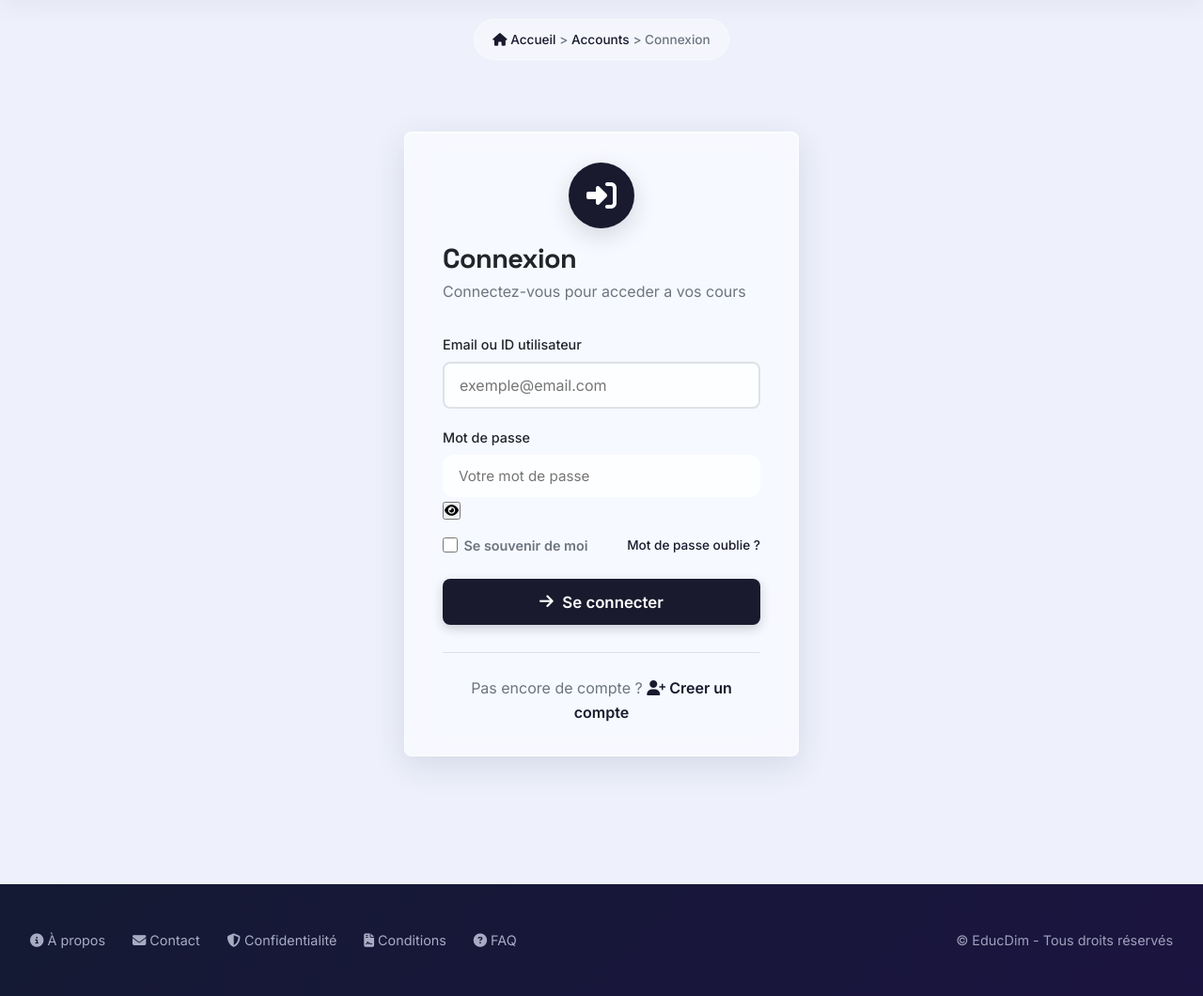
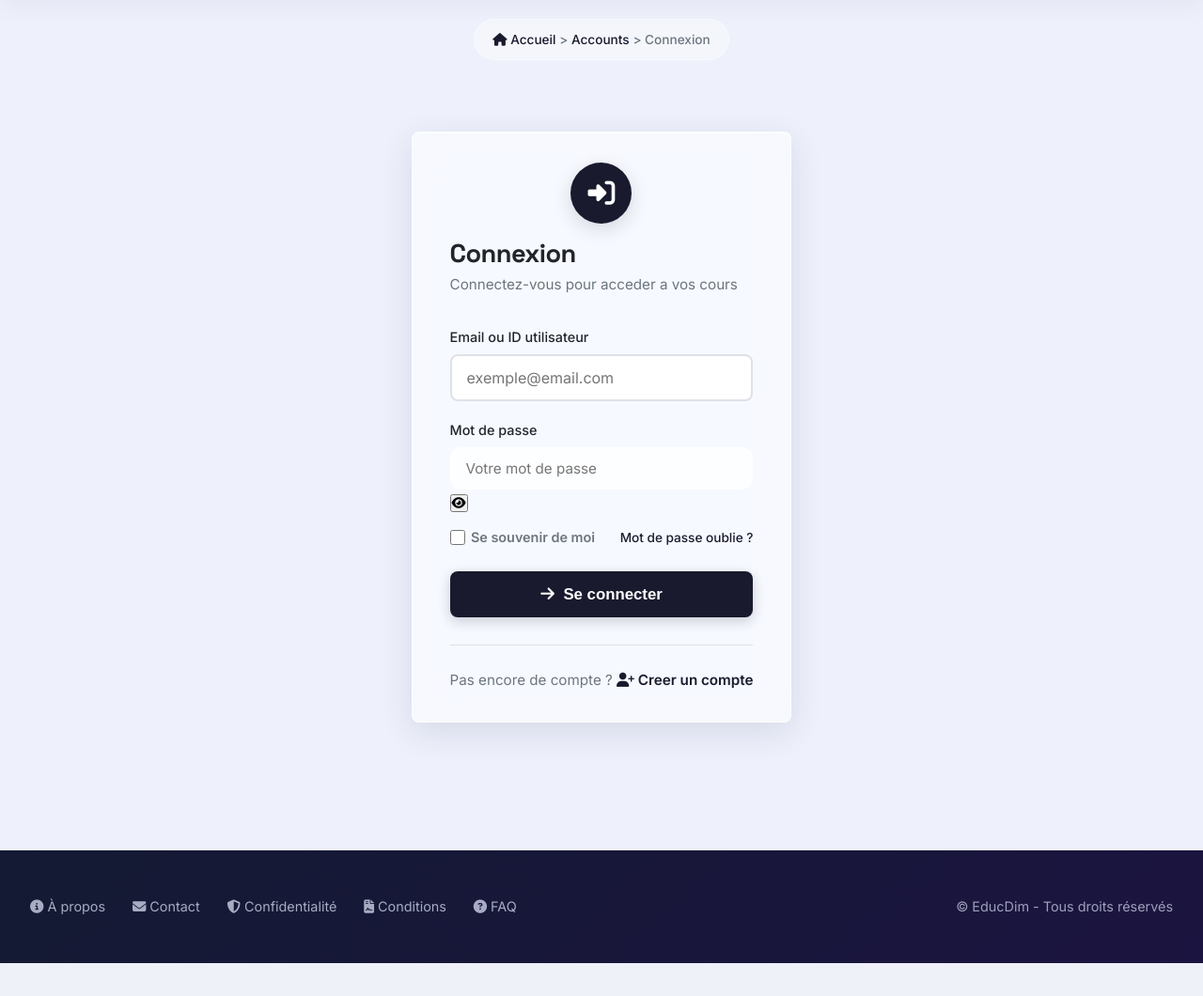
Before and after one commit to marcusblai32-ctrl/educdim, a Django app: page /fr/accounts/connexion/ in a window 1280 px wide. Shown: the part 71-1131 px from the top of the page at 94% size. After the commit the page ends 1096 px from the top, so only its background shows below. Run offline with Django 5.2, Linux system fonts and the light colour scheme; data comes from the database, SQL or seed files in the repository; data that the repository does not hold is empty.

Commit message:
Update login.html

```diff
--- a/templates/accounts/login.html
+++ b/templates/accounts/login.html
@@ -59,68 +53,40 @@
         display: flex;
         align-items: center;
         justify-content: center;
-        width: 38px;
-        height: 38px;
+        width: 36px;
+        height: 36px;
     }
 
     .toggle-password:hover {
         color: var(--primary, #1a1a2e);
         background: rgba(26, 26, 46, 0.06);
-        transform: translateY(-50%) scale(1.05);
     }
 
     .toggle-password:active {
-        transform: translateY(-50%) scale(0.92);
+        transform: translateY(-50%) scale(0.9);
     }
 
     .toggle-password:focus {
         outline: none;
-        box-shadow: 0 0 0 3px rgba(26, 26, 46, 0.12);
     }
 
     .toggle-password i {
-        font-size: 1.2rem;
-        transition: transform 0.3s ease;
+        font-size: 1.15rem;
         pointer-events: none;
-    }
-
-    .toggle-password i.fa-eye-slash {
-        transform: scale(0.9);
     }
 
     .toggle-password.visible i {
         color: var(--primary, #1a1a2e);
     }
 
-    /* Animation micro-interaction */
-    .password-field input {
-        position: relative;
-    }
-
-    .password-field .input-highlight {
-        position: absolute;
-        bottom: 0;
-        left: 50%;
-        width: 0;
-        height: 2px;
-        background: var(--primary, #1a1a2e);
-        transition: all 0.3s ease;
-        transform: translateX(-50%);
-        border-radius: 2px;
-    }
-
-    .password-field input:focus ~ .input-highlight {
-        width: 80%;
-    }
-
     .auth-container .card {
-        animation: slideUp 0.5s ease-out;
+        animation: slideUp 0.4s ease-out;
     }
 
     @keyframes slideUp {
         from {
             opacity: 0;
-            transform: translateY(30px);
+            transform: translateY(20px);
         }
         to {
             opacity: 1;
@@ -167,66 +131,73 @@
 {% block content %}
 <div class="auth-container">
     <div class="card" style="max-width:420px; margin:0 auto; padding:2rem 2.5rem;">
+        <!-- ===== HEADER ===== -->
         <div class="text-center" style="margin-bottom:2rem;">
-            <div style="width:70px; height:70px; border-radius:50%; background:var(--primary); display:flex; align-items:center; justify-content:center; margin:0 auto 1rem; box-shadow:0 8px 24px rgba(26,26,46,0.15);">
-                <i class="fas fa-sign-in-alt" style="color:#fff; font-size:2rem;"></i>
+            <div style="width:65px; height:65px; border-radius:50%; background:var(--primary); display:flex; align-items:center; justify-content:center; margin:0 auto 1rem; box-shadow:0 6px 20px rgba(26,26,46,0.15);">
+                <i class="fas fa-sign-in-alt" style="color:#fff; font-size:1.8rem;"></i>
             </div>
-            <h1 style="font-size:1.8rem; font-weight:700; margin:0;">{% trans "Connexion" %}</h1>
-            <p style="color:var(--text-muted); margin-top:0.3rem;">{% trans "Connectez-vous pour acceder a vos cours" %}</p>
+            <h1 style="font-size:1.7rem; font-weight:700; margin:0;">{% trans "Connexion" %}</h1>
+            <p style="color:var(--text-muted); margin-top:0.3rem; font-size:0.95rem;">{% trans "Connectez-vous pour acceder a vos cours" %}</p>
         </div>
 
+        <!-- ===== FORM ===== -->
         <form method="post">
             {% csrf_token %}
+
+            <!-- Email -->
             <div class="form-group" style="margin-bottom:1.2rem;">
                 <label for="id_username" style="display:block; margin-bottom:0.4rem; font-weight:500; font-size:0.9rem;">
                     {% trans "Email ou ID utilisateur" %}
                 </label>
-                <input type="text" name="username" id="id_username" class="form-control"
-                       style="width:100%; padding:0.7rem 1rem; border:2px solid var(--border, #dee2e6); border-radius:var(--radius,8px); font-size:1rem; transition:all 0.3s; box-sizing:border-box; height:50px;"
+                <input type="text" name="username" id="id_username"
+                       style="width:100%; padding:0.75rem 1rem; border:2px solid var(--border, #dee2e6); border-radius:var(--radius,8px); font-size:1rem; transition:all 0.3s; box-sizing:border-box; height:50px; background:var(--white); color:var(--text);"
                        placeholder="exemple@email.com" required>
             </div>
 
+            <!-- Password -->
             <div class="form-group" style="margin-bottom:0.8rem;">
                 <label for="id_password" style="display:block; margin-bottom:0.4rem; font-weight:500; font-size:0.9rem;">
                     {% trans "Mot de passe" %}
                 </label>
                 <div class="password-field">
-                    <input type="password" name="password" id="id_password" class="form-control"
+                    <input type="password" name="password" id="id_password"
                            placeholder="{% trans 'Votre mot de passe' %}" required>
                     <button type="button" class="toggle-password" id="togglePassword" aria-label="Afficher le mot de passe">
                         <i class="fas fa-eye"></i>
                     </button>
-                    <span class="input-highlight"></span>
                 </div>
             </div>
 
+            <!-- Options -->
             <div style="display:flex; justify-content:space-between; align-items:center; margin-bottom:1.5rem; flex-wrap:wrap; gap:0.5rem;">
                 <label style="display:flex; align-items:center; gap:0.4rem; font-size:0.9rem; color:var(--text-muted); cursor:pointer;">
                     <input type="checkbox" name="remember" style="width:16px; height:16px; accent-color:var(--primary); cursor:pointer;">
                     {% trans "Se souvenir de moi" %}
                 </label>
-                <a href="{% url 'accounts:password_reset' %}" style="font-size:0.85rem; color:var(--primary); text-decoration:none; font-weight:500; transition:color 0.3s;">
+                <a href="{% url 'accounts:password_reset' %}" style="font-size:0.85rem; color:var(--primary); text-decoration:none; font-weight:500;">
                     {% trans "Mot de passe oublie ?" %}
                 </a>
             </div>
 
+            <!-- Errors -->
             {% if form.errors %}
-            <div class="alert alert-error" style="background:rgba(220,53,69,0.08); border:1px solid var(--danger, #dc3545); color:var(--danger, #dc3545); padding:0.8rem 1rem; border-radius:var(--radius,8px); margin-bottom:1.2rem; display:flex; align-items:center; gap:0.5rem;">
+            <div style="background:rgba(220,53,69,0.08); border:1px solid var(--danger, #dc3545); color:var(--danger, #dc3545); padding:0.7rem 1rem; border-radius:var(--radius,8px); margin-bottom:1.2rem; display:flex; align-items:center; gap:0.5rem; font-size:0.9rem;">
                 <i class="fas fa-exclamation-circle"></i> {% trans "Email/ID ou mot de passe incorrect." %}
             </div>
             {% endif %}
 
-            <button type="submit" class="btn btn-primary btn-block btn-lg"
-                    style="width:100%; padding:0.9rem; background:var(--primary); color:#fff; border:none; border-radius:var(--radius,8px); font-size:1.05rem; font-weight:600; cursor:pointer; transition:all 0.3s ease; box-shadow:0 4px 12px rgba(26,26,46,0.2); display:flex; align-items:center; justify-content:center; gap:0.6rem;">
+            <!-- Submit -->
+            <button type="submit"
+                    style="width:100%; padding:0.9rem; background:var(--primary); color:#fff; border:none; border-radius:var(--radius,8px); font-size:1.05rem; font-weight:600; cursor:pointer; transition:all 0.3s ease; box-shadow:0 4px 14px rgba(26,26,46,0.2); display:flex; align-items:center; justify-content:center; gap:0.6rem;">
                 <i class="fas fa-arrow-right"></i> {% trans "Se connecter" %}
             </button>
-            <button type="submit" style="display:none;"></button>
         </form>
 
+        <!-- ===== FOOTER ===== -->
         <div style="margin-top:1.8rem; text-align:center; border-top:1px solid var(--border); padding-top:1.5rem;">
-            <p style="color:var(--text-muted); margin:0;">
+            <p style="color:var(--text-muted); margin:0; font-size:0.95rem;">
                 {% trans "Pas encore de compte ?" %}
-                <a href="{% url 'accounts:signup' %}" style="color:var(--primary); text-decoration:none; font-weight:600; transition:color 0.3s;">
+                <a href="{% url 'accounts:signup' %}" style="color:var(--primary); text-decoration:none; font-weight:600;">
                     <i class="fas fa-user-plus"></i> {% trans "Creer un compte" %}
                 </a>
             </p>
@@ -236,38 +207,18 @@
 
 <script>
     document.addEventListener('DOMContentLoaded', function() {
-        const togglePassword = document.getElementById('togglePassword');
-        const password = document.getElementById('id_password');
+        const toggle = document.getElementById('togglePassword');
+        const input = document.getElementById('id_password');
 
-        if (togglePassword && password) {
-            togglePassword.addEventListener('click', function() {
-                const isPassword = password.getAttribute('type') === 'password';
-                password.setAttribute('type', isPassword ? 'text' : 'password');
+        if (toggle && input) {
+            toggle.addEventListener('click', function() {
+                const isPassword = input.getAttribute('type') === 'password';
+                input.setAttribute('type', isPassword ? 'text' : 'password');
 
                 const icon = this.querySelector('i');
                 icon.classList.toggle('fa-eye');
                 icon.classList.toggle('fa-eye-slash');
-
-                // Ajoute klas pou style
                 this.classList.toggle('visible');
-
-                // Micro animation
-                icon.style.transition = 'transform 0.2s ease';
-                icon.style.transform = 'scale(0.7)';
-                setTimeout(() => {
-                    icon.style.transform = 'scale(1)';
-                }, 100);
-            });
-
-            // Effet hover sou input la
-            password.addEventListener('focus', function() {
-                togglePassword.style.color = 'var(--primary, #1a1a2e)';
-            });
-
-            password.addEventListener('blur', function() {
-                if (!togglePassword.classList.contains('visible')) {
-                    togglePassword.style.color = '';
-                }
             });
         }
     });
```
Also changed, not shown: other parts of templates/accounts/login.html (+11 -19 lines).
